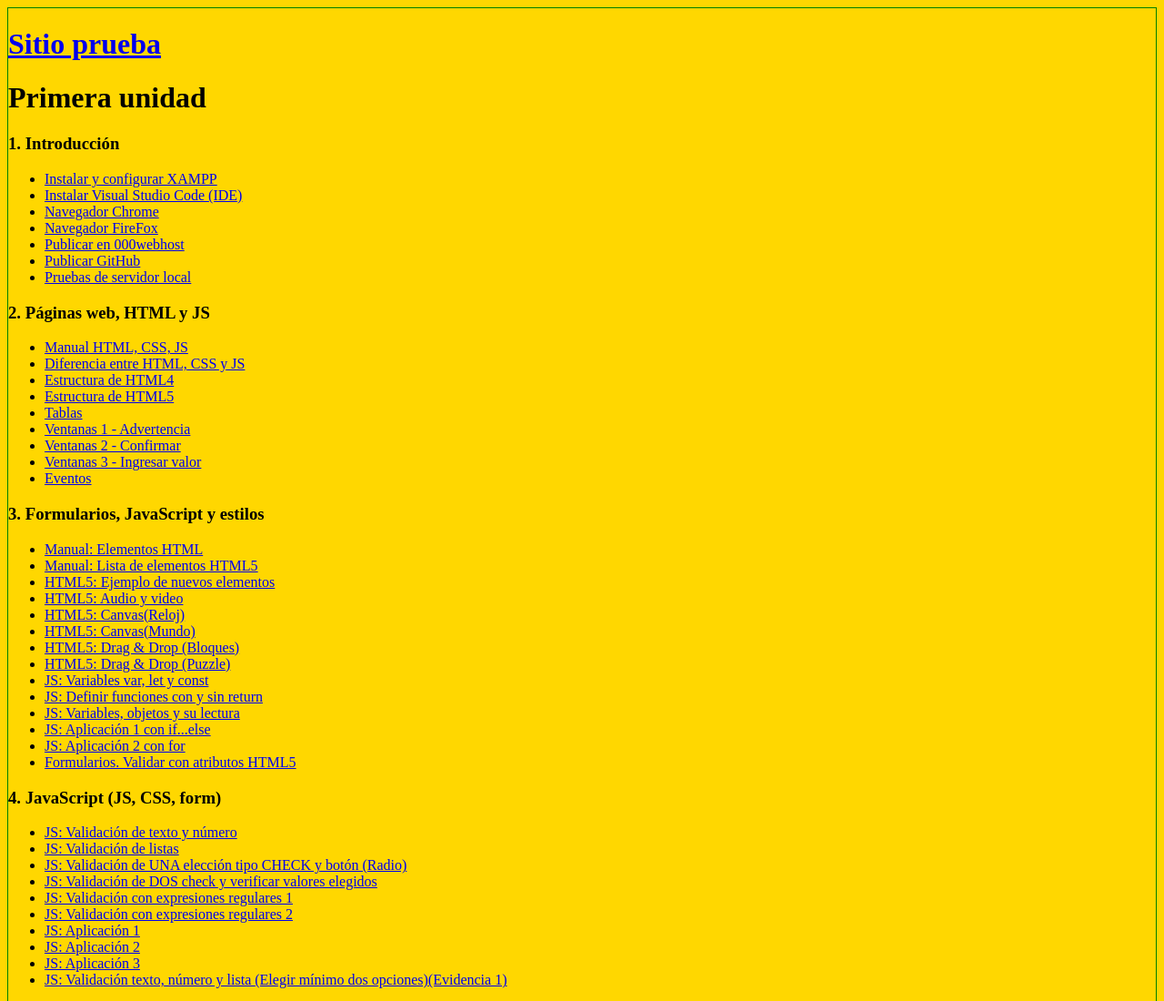
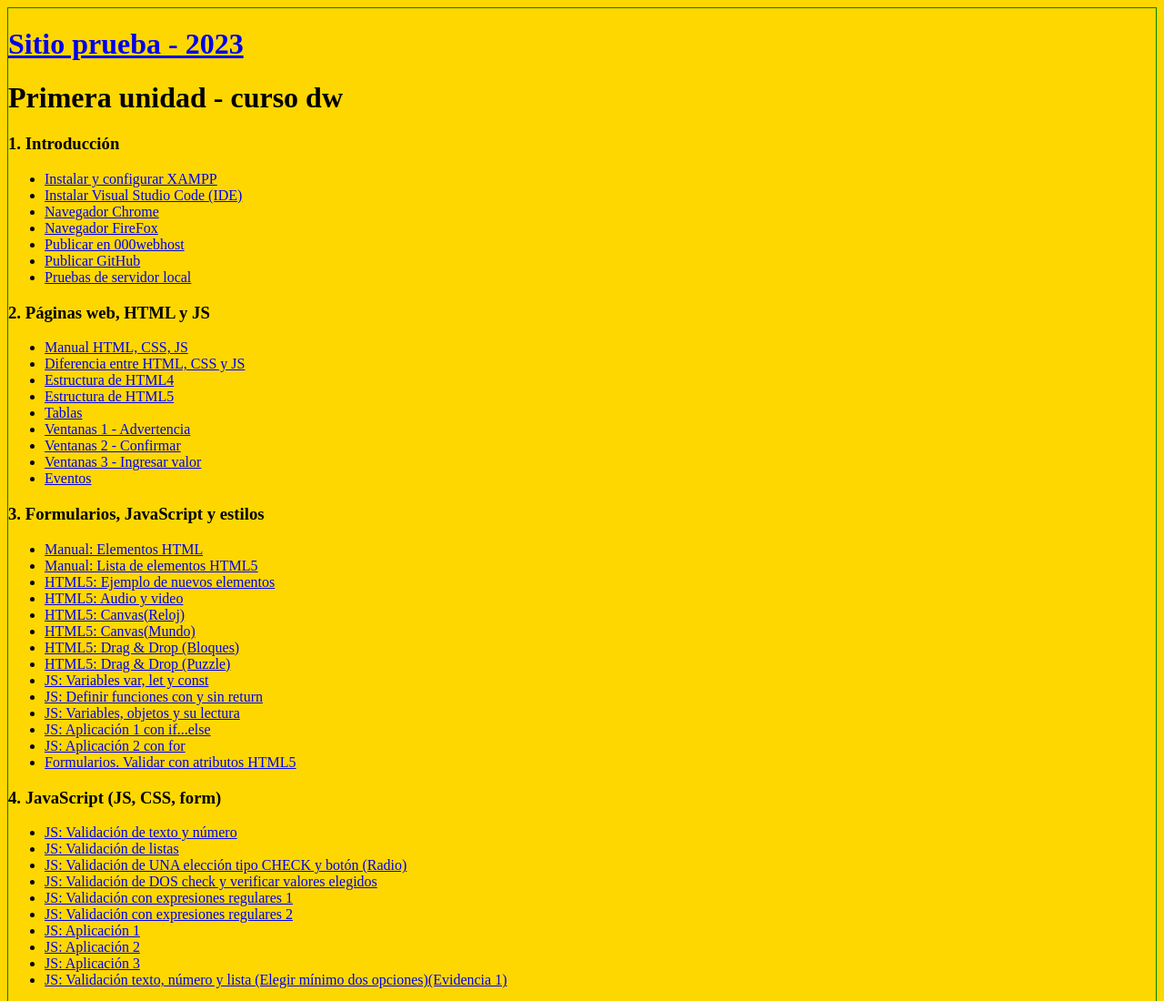
Before and after one commit to GUREABHI/sitio01, a plain HTML site: page index.html in a window 1280 px wide. Shown: the top 1100 px of the page at 91% size. Drawn offline with Linux system fonts and the light colour scheme.

Commit message:
version 2

```diff
--- a/index.html
+++ b/index.html
@@ -6,9 +6,9 @@
 <style> body{background-color: gold; border: 1px solid green;} </style>
 </head>
 <body>
-	<h1> <a target="_blank" href="sitio/">Sitio prueba</a> </h1>
+	<h1> <a target="_blank" href="sitio/">Sitio prueba - 2023</a> </h1>
 
-	<h1> Primera unidad </h1>
+	<h1> Primera unidad - curso dw</h1>
 	<h3> 1. Introducción </h3>
 	<ul>
 		<li> <a target="_blank" href="https://www.apachefriends.org/download.html">Instalar y configurar XAMPP</a></li>
```
Also changed, not shown: pagina2.html (added), unid3/pagina3.html (added).
